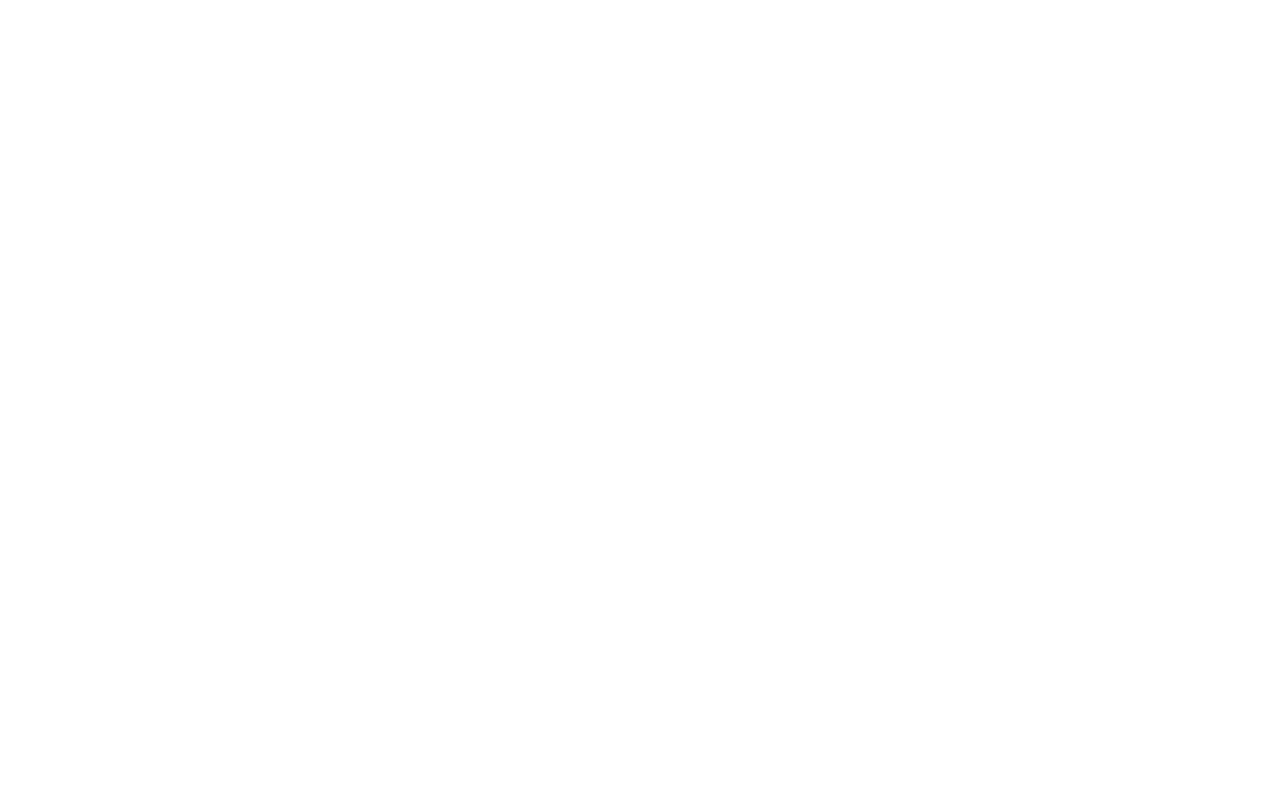
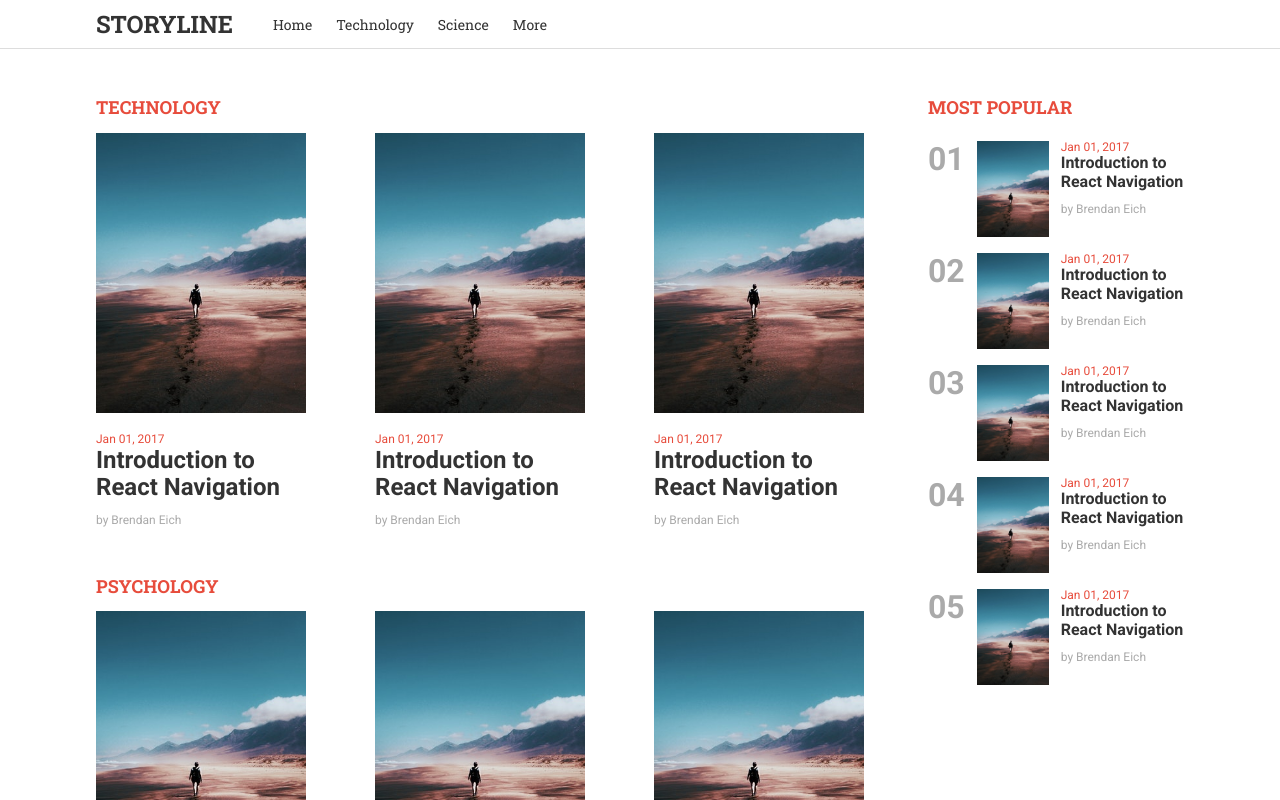
Before and after one commit to gattigaga/storyline-frontend, a React (Create React App) app: page / in a window 1280 px wide. Shown: the top 800 px of the page. Built offline with nearby package versions, Linux system fonts and the light colour scheme.

Commit message:
Create Home page layout

```diff
--- a/src/App.js
+++ b/src/App.js
@@ -1,5 +1,40 @@
 import React from "react";
+import styled from "styled-components";
+import { BrowserRouter as Router, Route } from "react-router-dom";
 
-const App = () => <div />;
+import NavBar from "./components/NavBar";
+import Home from "./pages/Home";
+
+const Container = styled.div``;
+
+const menuItems = [
+  {
+    label: "Home",
+    url: "/"
+  },
+  {
+    label: "Technology",
+    url: "/"
+  },
+  {
+    label: "Science",
+    url: "/"
+  },
+  {
+    label: "More",
+    url: "/"
+  }
+];
+
+const App = () => (
+  <Container>
+    <Router>
+      <div>
+        <NavBar items={menuItems} />
+        <Route path="/" component={Home} />
+      </div>
+    </Router>
+  </Container>
+);
 
 export default App;
--- /dev/null
+++ b/src/pages/Home.js
@@ -0,0 +1,89 @@
+import React from "react";
+import styled from "styled-components";
+import { Helmet } from "react-helmet";
+
+import Story from "../components/Story";
+import MiniStory from "../components/MiniStory";
+
+const Container = styled.div`
+  min-height: 100vh;
+`;
+
+const Wrapper = styled.div`
+  width: 85%;
+  padding: 48px 0px;
+  margin: auto;
+  display: flex;
+`;
+
+const Content = styled.div`
+  flex: 3;
+  margin-right: 64px;
+`;
+
+const Sidebar = styled.aside`
+  flex: 1;
+`;
+
+const Row = styled.div`
+  display: flex;
+`;
+
+const DistributedRow = Row.extend`
+  justify-content: space-between;
+  margin-bottom: 48px;
+`;
+
+const Label = styled.h2`
+  font-family: Roboto Slab;
+  font-size: 18px;
+  text-transform: uppercase;
+  color: #e74c3c;
+  margin-top: 0px;
+`;
+
+const Stories = [...Array(3)].map(() => (
+  <Story
+    image={require("../assets/images/dummy1.jpeg")}
+    title="Introduction to React Navigation"
+    author="Brendan Eich"
+    date="Jan 01, 2017"
+    href="#"
+  />
+));
+
+const Home = () => {
+  return (
+    <Container>
+      <Helmet>
+        <meta charSet="utf-8" />
+        <title>Storyline / Share your stories</title>
+      </Helmet>
+      <Wrapper>
+        <Content>
+          <Label>Technology</Label>
+          <DistributedRow>{Stories}</DistributedRow>
+          <Label>Psychology</Label>
+          <DistributedRow>{Stories}</DistributedRow>
+          <Label>Criminal</Label>
+          <DistributedRow>{Stories}</DistributedRow>
+        </Content>
+        <Sidebar>
+          <Label>Most Popular</Label>
+          {[...Array(5)].map((_, index) => (
+            <MiniStory
+              index={index + 1}
+              image={require("../assets/images/dummy1.jpeg")}
+              title="Introduction to React Navigation"
+              author="Brendan Eich"
+              date="Jan 01, 2017"
+              href="#"
+            />
+          ))}
+        </Sidebar>
+      </Wrapper>
+    </Container>
+  );
+};
+
+export default Home;
```
